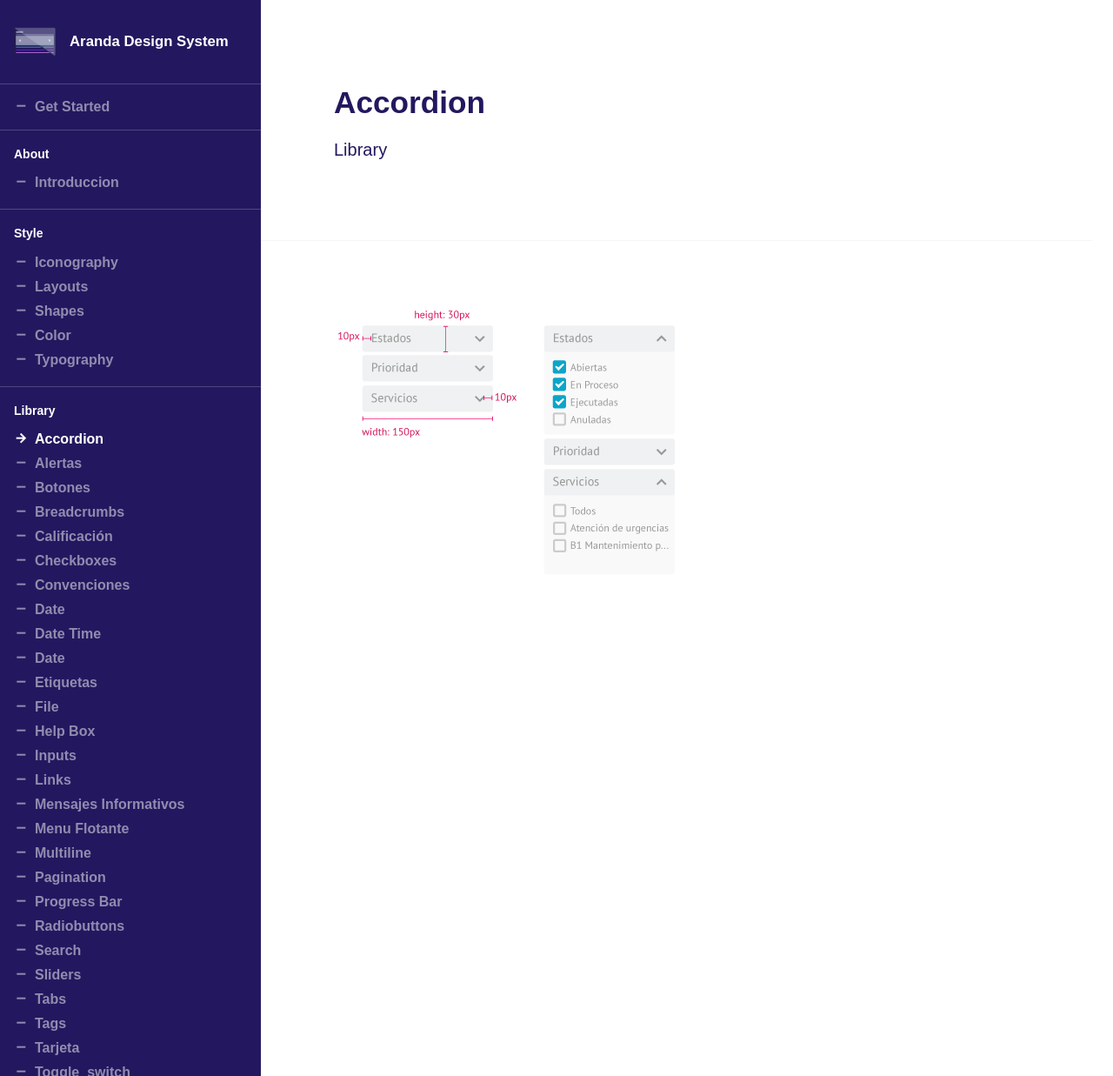
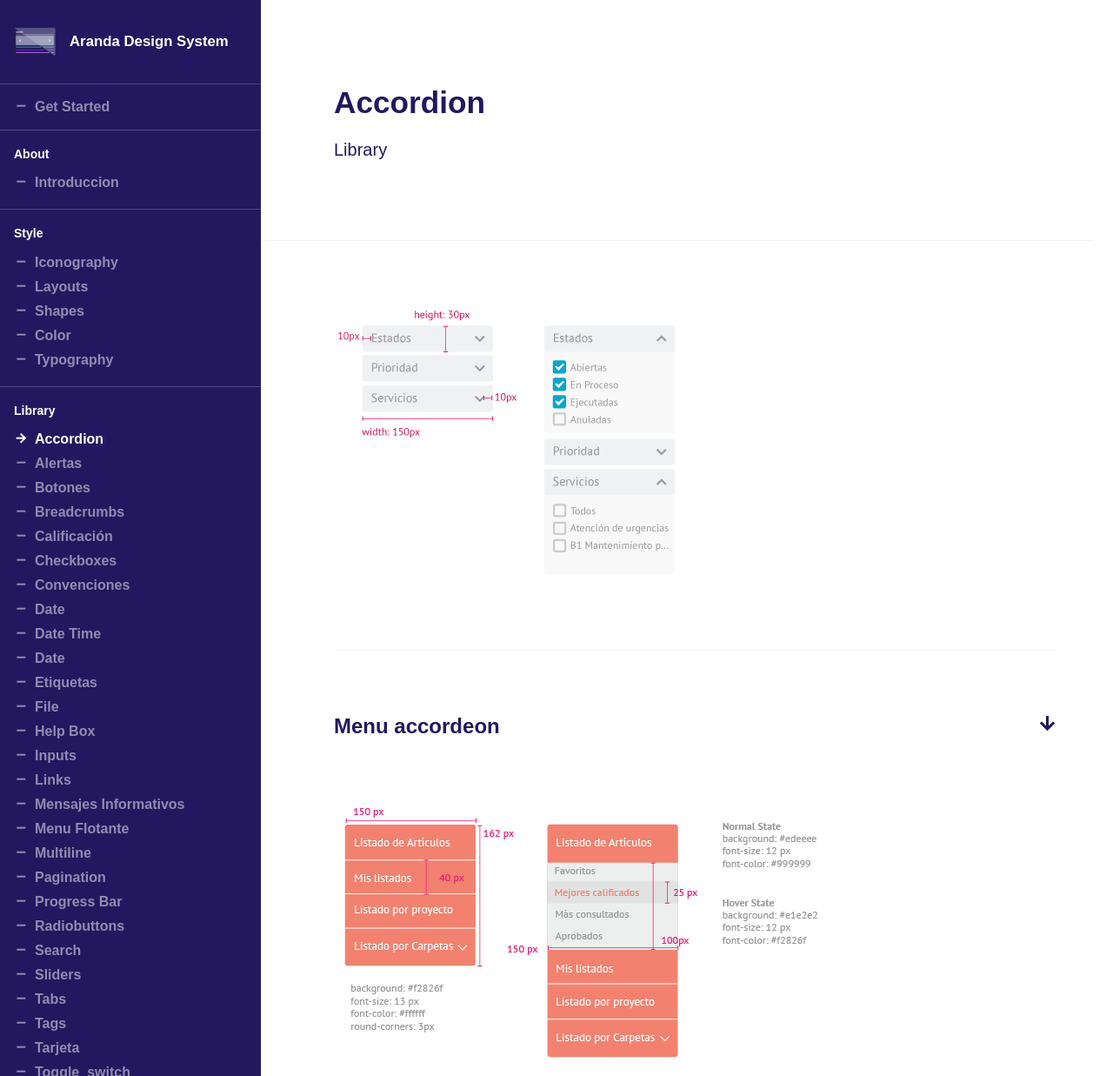
Before and after one commit to Nats85/guide-aranda, a Jekyll site: the page built from _docs/library/accordion.md, in a window 1280 px wide and 1237 px high. Shown: the whole window at 87% size. Built offline with Jekyll 4.4.1, drawn with Linux system fonts in a browser that asks for light colours.

Commit message:
Update accordion.md

```diff
--- a/_docs/library/accordion.md
+++ b/_docs/library/accordion.md
@@ -5,3 +5,7 @@ info: Library
 
 
 ![]({{ site.baseurl }}/styleguide/images/accordion.png)
+
+# Menu accordeon
+
+![]({{ site.baseurl }}/styleguide/images/menu_accordeon.png)
```
